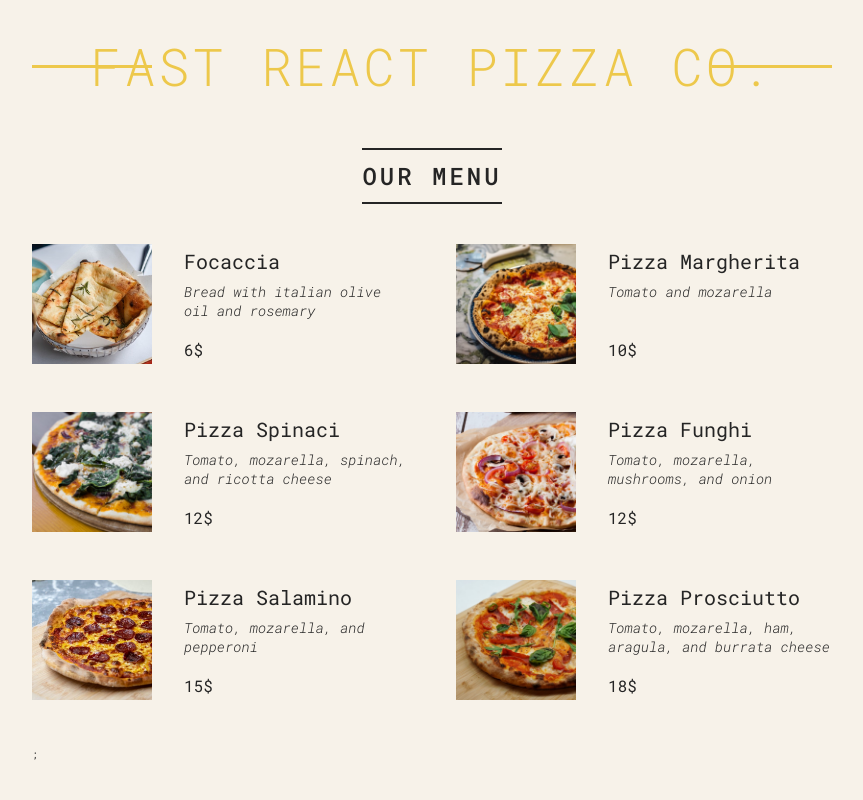
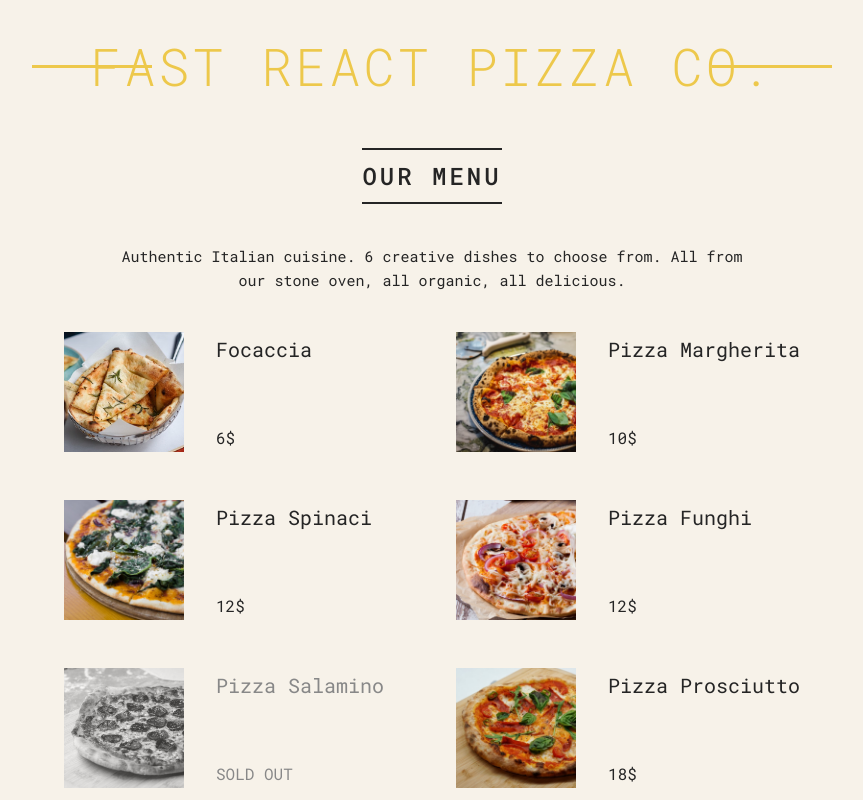
Before and after one commit to kianoushit1999/Fast-React-Pizza-co., a React (Create React App) app: page / in a window 1280 px wide. Shown: the top 800 px of the page, without its empty margins (208-1071 px from the left). Built offline with nearby package versions, Linux system fonts and the light colour scheme.

Commit message:
Add sold-out items style and prepared its final version (#v3)

```diff
--- a/public/index.html
+++ b/public/index.html
@@ -24,7 +24,7 @@
       work correctly both with client-side routing and a non-root public URL.
       Learn how to configure a non-root public URL by running `npm run build`.
     -->
-    <title>React App</title>
+    <title>Fast React Pizza Co.</title>
   </head>
   <body>
     <noscript>You need to enable JavaScript to run this app.</noscript>
--- a/src/Footer.js
+++ b/src/Footer.js
@@ -5,7 +5,6 @@ const Footer = () => {
     const closeHour = 23;
     const currentTime = new Date().getHours()
     const isOpen = currentTime >= openHour && currentTime <= closeHour;
-    console.log(isOpen);
     return <footer className="footer">
         {isOpen ? (
             <div className="order">
--- a/src/Pizza/Menu.js
+++ b/src/Pizza/Menu.js
@@ -6,11 +6,26 @@ import { pizzaData } from "../Data/data";
 const Menu = () => {
   return (
     <div className="menu">
-      <h2> Our Menu </h2>
+      {pizzaData.length > 0 ? (
+        <>
+          <h2> Our Menu </h2>
+          <p>
+            Authentic Italian cuisine. 6 creative dishes to choose from. All
+            from our stone oven, all organic, all delicious.
+          </p>
+        </>
+      ) : (
+        <h2>
+          We are no longer available to satisfy your need. Please check that out
+          in our working hours.
+        </h2>
+      )}
+
       <ul className="pizzas">
-        {pizzaData.length > 0 && pizzaData.map((pizza, index, pizzaList) => {
-          return <Pizza key={pizza.name} pizza={pizza} />;
-        })}
+        {pizzaData.length > 0 &&
+          pizzaData.map((pizza, index, pizzaList) => {
+            return <Pizza key={pizza.name} pizza={pizza} />;
+          })}
         ;
       </ul>
     </div>
--- a/src/Pizza/Pizza.js
+++ b/src/Pizza/Pizza.js
@@ -1,14 +1,18 @@
 import React from "react";
 
 const Pizza = (props) => {
-    return <li className="pizza">
-        <img src={props.pizza.photoName} alt={props.pizza.name} />
-        <div>
-            <h3>{props.pizza.name}</h3>
-            <p>{props.pizza.ingredients}</p>
-            <span>{props.pizza.price}$</span>
-        </div>
+  const pizzaStatus = props.pizza.soldOut;
+
+  return (
+    <li className={`pizza ${pizzaStatus? "sold-out": ""}`}>
+      <img src={props.pizza.photoName} alt={props.pizza.name} />
+      <div>
+        <h3>{props.pizza.name}</h3>
+        <p>{props.pizza.status}</p>
+        <span>{pizzaStatus ? "SOLD OUT" : `${props.pizza.price}$` }</span>
+      </div>
     </li>
-}
+  );
+};
 
 export default Pizza;
```
